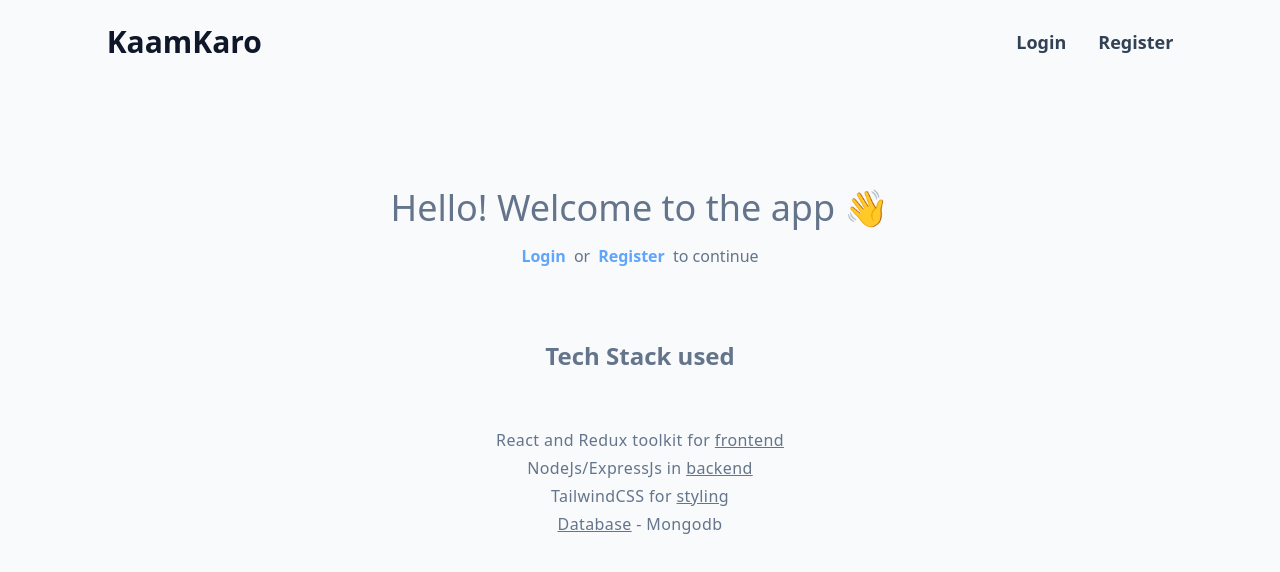
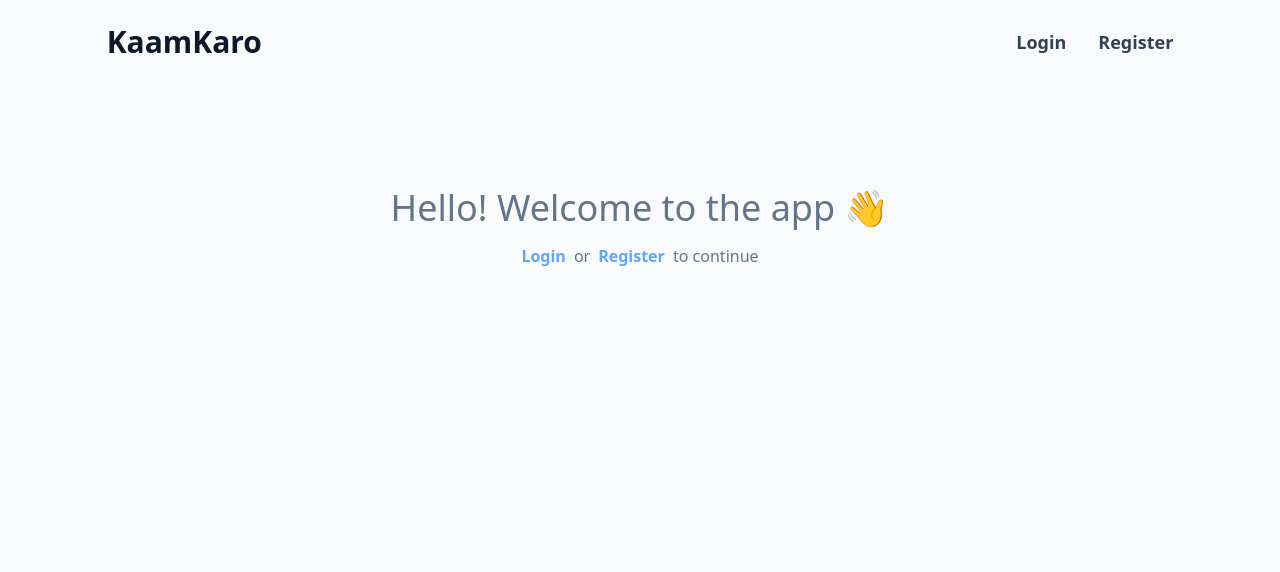
Before and after one commit to divya-raichura/first-mern-app, a React (Vite) app in the folder frontend/: page / in a window 1280 px wide. Shown: the top 572 px of the page. Built offline with nearby package versions, Linux system fonts and the light colour scheme.

Commit message:
ui updates

```diff
--- a/frontend/src/pages/Home.jsx
+++ b/frontend/src/pages/Home.jsx
@@ -23,7 +23,7 @@ function Home() {
             </span>
           </p>
         </div>
-        <div className="mt-14 w-1/2 text-center">
+        {/* <div className="mt-14 w-1/2 text-center">
           <h1 className="text-2xl font-semibold">Tech Stack used</h1>
           <ul className="mt-14 text-md tracking-wide">
             <li className="mb-1">
@@ -40,7 +40,7 @@ function Home() {
               <span className="underline">Database</span> - Mongodb
             </li>
           </ul>
-        </div>
+        </div> */}
       </section>
     );
   }
@@ -70,7 +70,7 @@ function Home() {
           <span className="ml-1"> to continue</span>
         </p>
       </div>
-      <div className="mt-14 w-1/2 text-center">
+      {/* <div className="mt-14 w-1/2 text-center">
         <h1 className="text-2xl font-semibold">Tech Stack used</h1>
         <ul className="mt-14 text-md tracking-wide">
           <li className="mb-1">
@@ -87,7 +87,7 @@ function Home() {
             <span className="underline">Database</span> - Mongodb
           </li>
         </ul>
-      </div>
+      </div> */}
 
       {/* <div className="mt-10 w-1/2 text-center  absolute bottom-20">
         Talk is cheap, show me the code:
```
Also changed, not shown: 3 other files (tests, documents, lock files or other folders).
